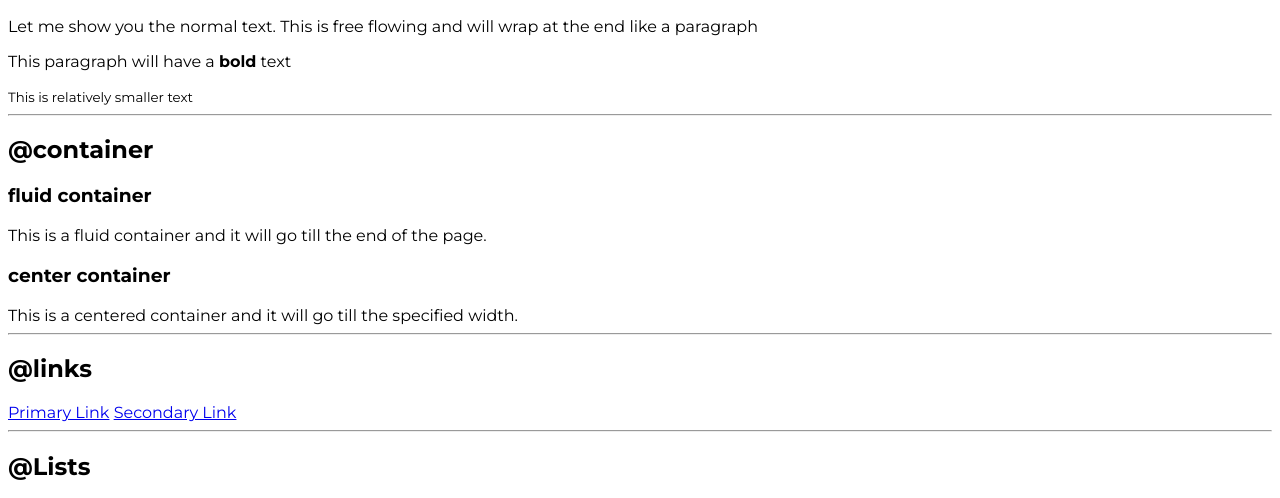
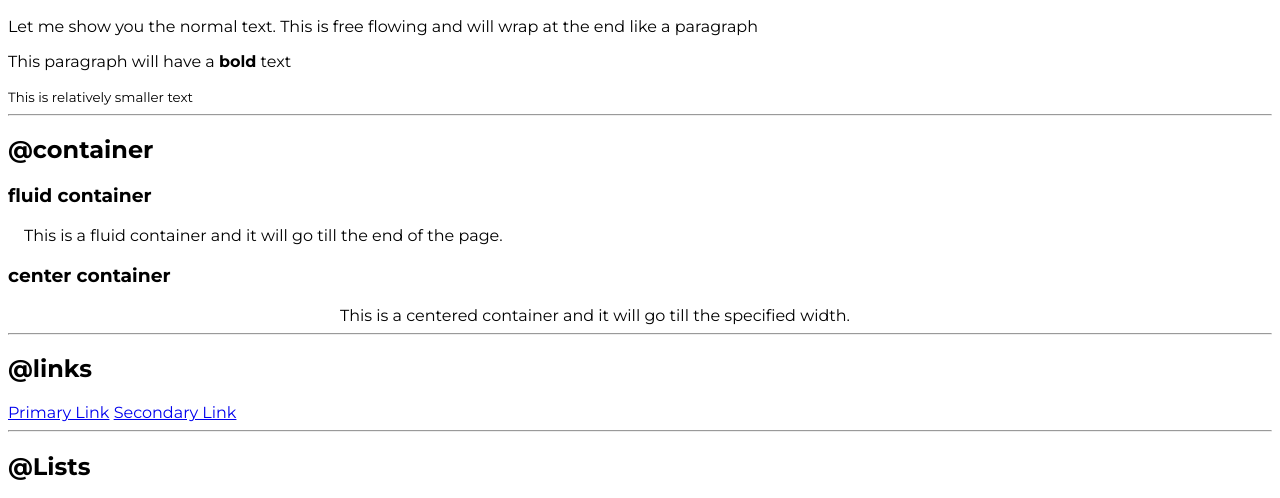
Before and after one commit to Ravijhabit/htmlcss, a plain HTML site: page index.html in a window 1280 px wide. Shown: the part 282-780 px from the top of the page. Drawn offline with Linux system fonts and the light colour scheme.

Commit message:
containers

```diff
--- a/index.html
+++ b/index.html
@@ -26,10 +26,10 @@
     <h2>@container</h2>
 
     <h3>fluid container</h3>
-    <div>This is a fluid container and it will go till the end of the page.</div>
+    <div class="container container-fluid">This is a fluid container and it will go till the end of the page.</div>
 
     <h3>center container</h3>
-    <div>This is a centered container and it will go till the specified width.</div>
+    <div class="container container-center">This is a centered container and it will go till the specified width.</div>
 
     <hr>
 
--- a/style.css
+++ b/style.css
@@ -3,3 +3,14 @@
 body{
     font-family:'Montserrat', sans-serif;
 }
+
+/* Container */
+.container{
+    padding-left:1rem;
+    padding-right:1rem;
+}
+
+.container-center{
+    max-width:600px;
+    margin:auto;
+}
```
